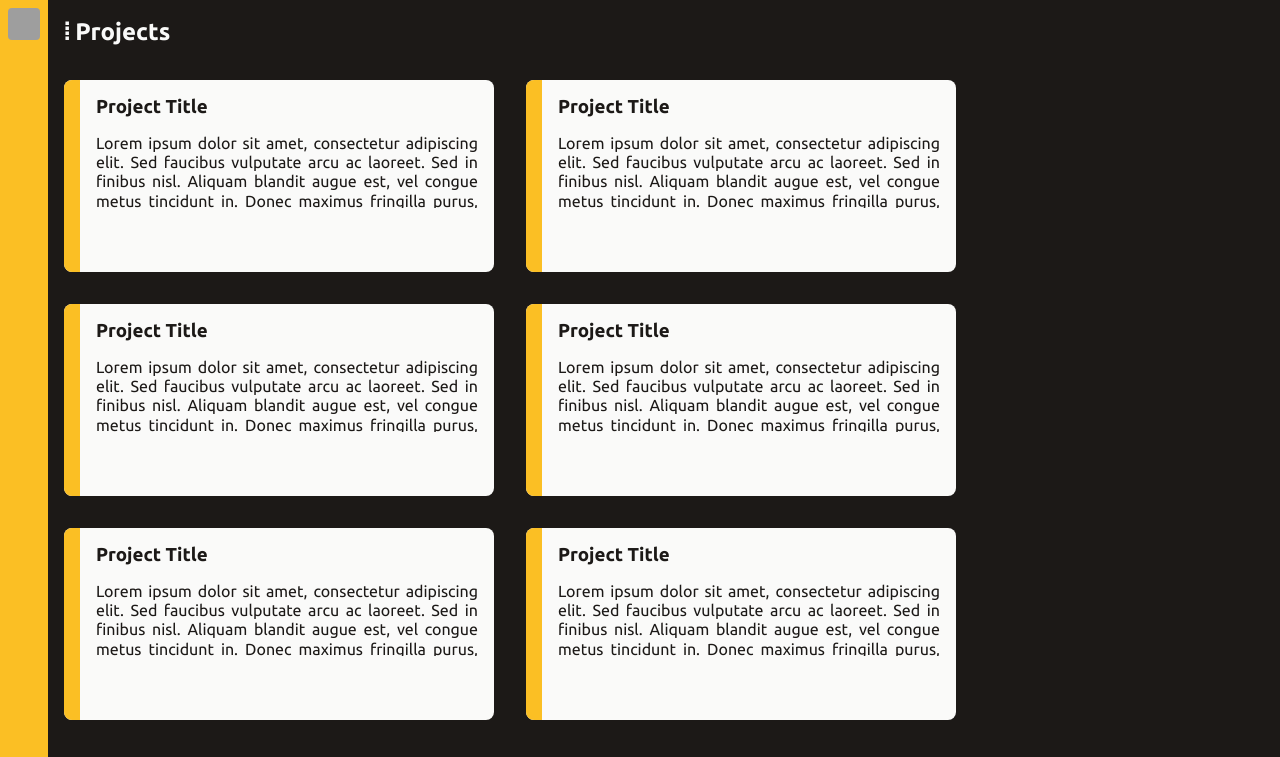
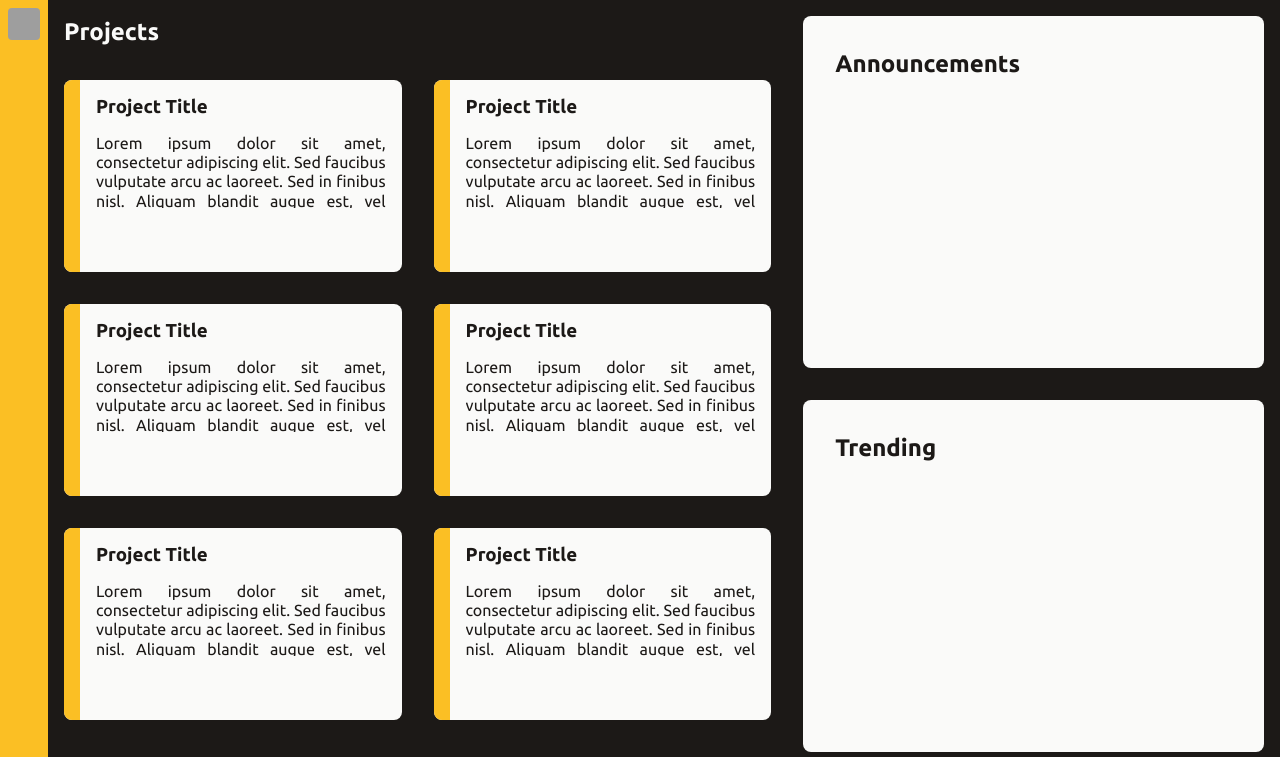
Before and after one commit to jusqua/odin-admin-dashboard, a plain HTML site: page index.html in a window 1280 px wide. Shown: the top 757 px of the page. Drawn offline with Linux system fonts and the light colour scheme; grey boxes are pictures that could not be loaded.

Commit message:
feat: change title and add more layouts

```diff
--- a/index.html
+++ b/index.html
@@ -50,7 +50,7 @@
       </section>
 
       <section class="projects">
-        <h2 class="title">Projects</h2>
+        <h2 class="ph-folder title">Projects</h2>
         <div class="templates">
           <div class="project-template">
             <h3 class="project-title">Project Title</h2>
@@ -109,9 +109,19 @@
         </div>
       </section>
 
-      <section class="announcements"></section>
+      <section class="announcements">
+        <h2 class="title ph-megaphone-simple">Announcements</h2>
+        <div class="templates">
+          <div class="announcement-template">
+            <h3 class="announcement-title"></h3>
+            <p class="announcement-description"></p>
+          </div>
+        </div>
+      </section>
 
-      <section class="trending"></section>
+      <section class="trending">
+        <h2 class="ph-trend-up title">Trending</h2>
+      </section>
 
       <footer>This is a <a href="https://gitlab.com/potential-garbage">Potential Garbage</a> made by <a href="https://www.gitlab.com/jusqua">jusqua</a> for <a href="https://www.theodinproject.com">The Odin Project</a></footer>
     </div>
--- a/styles.css
+++ b/styles.css
@@ -21,7 +21,7 @@ a {
 }
 
 footer {
-  grid-area: 2 / 2 / span 1 / span 2;
+  grid-area: 3 / 2 / span 1 / span 2;
   display: flex;
   align-items: center;
   justify-content: center;
@@ -58,8 +58,14 @@ footer a:focus::after {
 .container {
   --sidebar-width: 3rem;
   display: grid;
-  grid-template: 1fr 2rem / var(--sidebar-width) 3fr 1fr;
+  grid-template: 1fr 1fr 2rem / var(--sidebar-width) 3fr 1fr;
   height: 100%;
+}
+
+@media screen and (max-width: 1280px) {
+  .container {
+    grid-template: 1fr 1fr 2rem / var(--sidebar-width) 3fr 2fr;
+  }
 }
 
 .container *:focus {
@@ -92,7 +98,7 @@ footer a:focus::after {
   color: var(--text-color);
   background-color: var(--color-primary);
   padding: var(--padding);
-  grid-row: 1 / span 2;
+  grid-row: 1 / span 3;
   display: flex;
   align-items: center;
   justify-content: space-between;
@@ -210,26 +216,31 @@ footer a:focus::after {
 }
 
 .title {
+  --bg-color: none;
+  --text-color: none;
   padding: .5rem 1rem;
-  margin: auto 0;
   position: sticky;
   top: 0;
-  background-color: var(--color-neutral-dark);
+  color: var(--text-color);
+  background-color: var(--bg-color);
   z-index: 1;
+  display: flex;
+  align-items: center;
 }
 
 .title::before {
-  content: '⦙ ';
+  padding-right: .5rem;
 }
 
 .projects {
-  grid-area: 1 / 2 / span 1 / span 1;
+  --bg-color: var(--color-neutral-dark);
+  --text-color: var(--text-color-dark);
+  grid-area: 1 / 2 / span 2 / span 1;
   display: grid;
   grid-template-rows: 4rem 1fr;
-  overflow: scroll;
-  color: var(--text-color-dark);
+  overflow-y: auto;
+  color: var(--text-color);
 }
-
 
 .projects .templates {
   --template-height: 12rem;
@@ -325,3 +336,29 @@ footer a:focus::after {
 .projects .actions a:focus .pop-up {
   display: flex;
 }
+
+.announcements,
+.trending {
+  --bg-color: var(--color-neutral-light);
+  --text-color: var(--text-color-light);
+  display: grid;
+  grid-template-rows: 4rem 1fr;
+  overflow-y: auto;
+  margin: 1rem;
+  padding: 1rem;
+  background-color: var(--bg-color);
+  color: var(--text-color);
+  border-radius: 8px;
+}
+
+.announcements .templates {
+
+
+}
+
+.announcements .annoucement-template {
+}
+
+.trending {
+
+}
```
